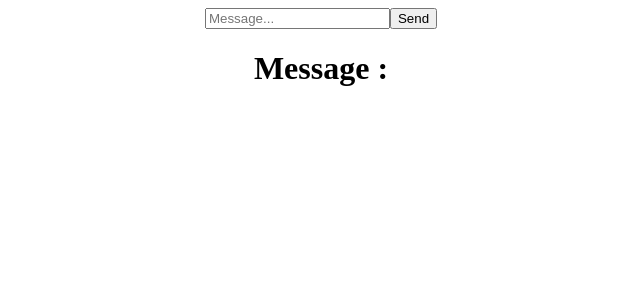
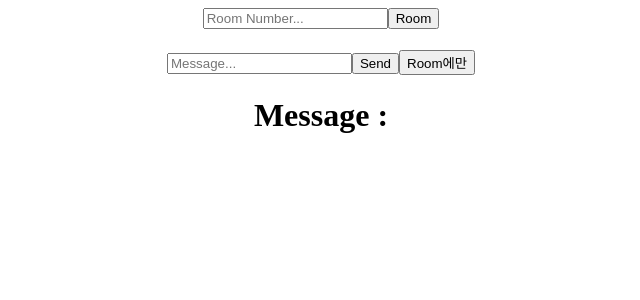
Before and after one commit to haileyham/chattingWith, a React (Create React App) app in the folder client/: page / in a window 1280 px wide. Shown: the top 300 px of the page, without its empty margins (319-959 px from the left). Built offline with nearby package versions, Linux system fonts and the light colour scheme; no server answers.

Commit message:
특정방 대화가능하도록 client

```diff
--- a/client/src/App.js
+++ b/client/src/App.js
@@ -7,10 +7,25 @@ const socket = io.connect("http://localhost:3001") //back에서는 3000으로 fr
 function App() {
     const [message, setMessage] = useState(""); //input 입력한 것 message에 담기
     const [messageReceived, setMessageReceived] = useState("");
+    const [room, setRoom] = useState("");
+
+    // 전체 메시지 전달
     const sendMessage = () => {
         socket.emit("send_message", { message }); // socket.io 사용하여 client에서 server로 데이터 전송 / 첫번째 매개변수 이벤트 이름 지정, 두번째 매개변수로 데이터 전달
         // input으로 받은 message 서버로 전송
     };
+
+    // 방 접속
+    const joinRoom = () => {
+        if (room !== "") {
+            socket.emit("join_room", room);
+        }
+    }
+
+    // 방 메시지 전달
+    const sendMessageRoom = () => {
+        socket.emit("send_message_Room", { message, room })
+    }
 
     useEffect(() => {
         socket.on("receive_message", (data) => { //서버에서 보낸 것 수신
@@ -20,10 +35,15 @@ function App() {
 
     return (
         <div className="App">
+            <input placeholder='Room Number...' type="number"
+                onChange={(e) => { setRoom(e.target.value) }} />
+            <button onClick={joinRoom}>Room</button>
+            <h1>{room}</h1>
             <input placeholder="Message..."
                 onChange={(e) => { setMessage(e.target.value) }} />
             <button onClick={sendMessage}>Send</button>
             {/* messageReceived 서버로부터 받은 것 보여주기 */}
+            <button onClick={sendMessageRoom}>Room에만</button>
             <h1>Message : {messageReceived}</h1>
         </div>
     );
```
